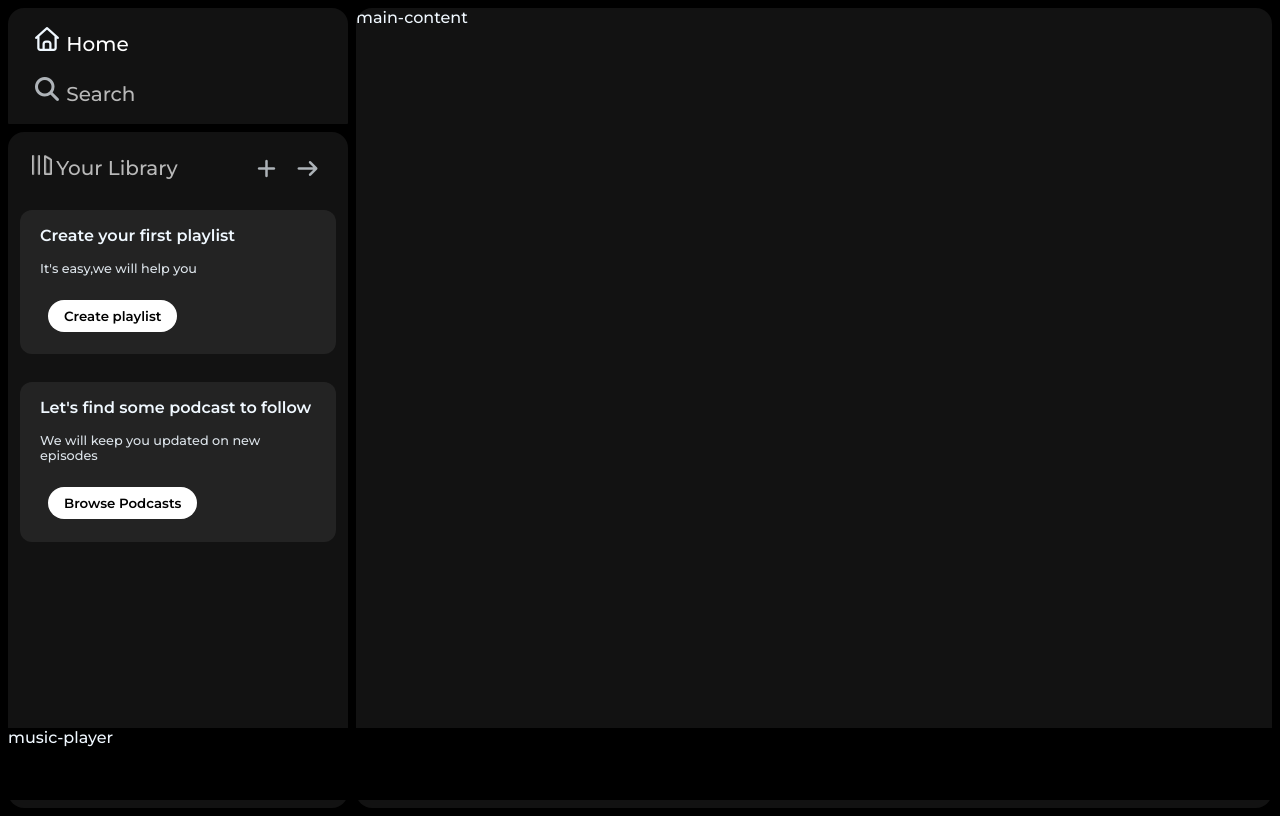
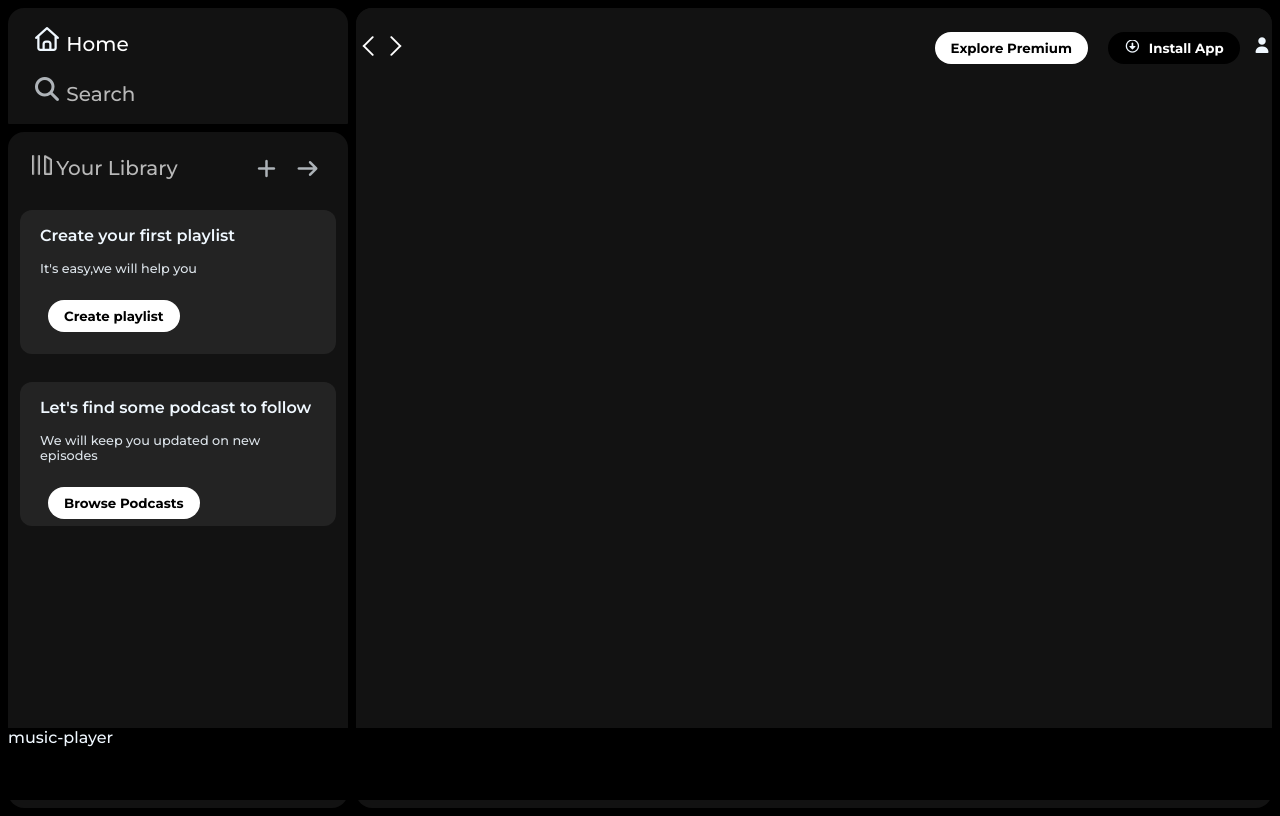
Before and after one commit to ANIKETPANDEY007/Spotify-Clone, a plain HTML site: page index.html in a window 1280 px wide. Drawn offline with Linux system fonts and the light colour scheme.

Commit message:
Navbar
In this commit we have successfully created the navbar option in our spotify clone .

```diff
--- a/index.html
+++ b/index.html
@@ -50,7 +50,21 @@
                 </div>
             </div>
          </div>
-         <div class="main-content">main-content</div>
+         <div class="main-content">
+            <div class="sticky-nav">
+                <div class="nav-icons">
+                <img src="./assets/backward_icon.png">
+                <img src="./assets/forward_icon.png" class="hide">
+                </div>
+                <div class="sticky-nav-option">
+                <button class="badge hide">Explore Premium</button>
+                <button class="badge dark-badge"><i class="fa-regular fa-circle-down" style="margin-right: 0.5rem;"></i>Install App</button>
+                <i class="fa-solid fa-user"></i>
+                </div>
+
+            </div>
+            <div class="cards"></div>
+         </div>
          <div class="music-player">music-player</div>
     </div>
 </body>
--- a/style.css
+++ b/style.css
@@ -112,11 +112,34 @@ a{
     border: none;
     border-radius: 6.25rem;
     padding: 0.25rem 1rem;
-    font-weight: 600;
+    font-weight: 700;
     margin: 0.5rem;
     height: 2rem;
     width: fit-content;
 }
-.b{
-     height: 8rem;
+.dark-badge{
+    background-color: #000;
+    color: #fff;
 }
+.sticky-nav{
+    position: sticky;
+    top: 0px;
+    background-color: #121212;
+    display: flex;
+    justify-content: space-between;
+    align-items: center;
+    padding: 1rem 0 1rem 0;
+}
+.sticky-nav-icons {
+    margin-left: 0.75rem;
+}
+.sticky-nav-options{
+    display: flex;
+    justify-content: center;
+    align-items: center;
+}
+@media (max-width:1000px){
+        .hide{
+            display: none;
+        }
+}
```
Also changed, not shown: assets/backward_icon.png (added).
